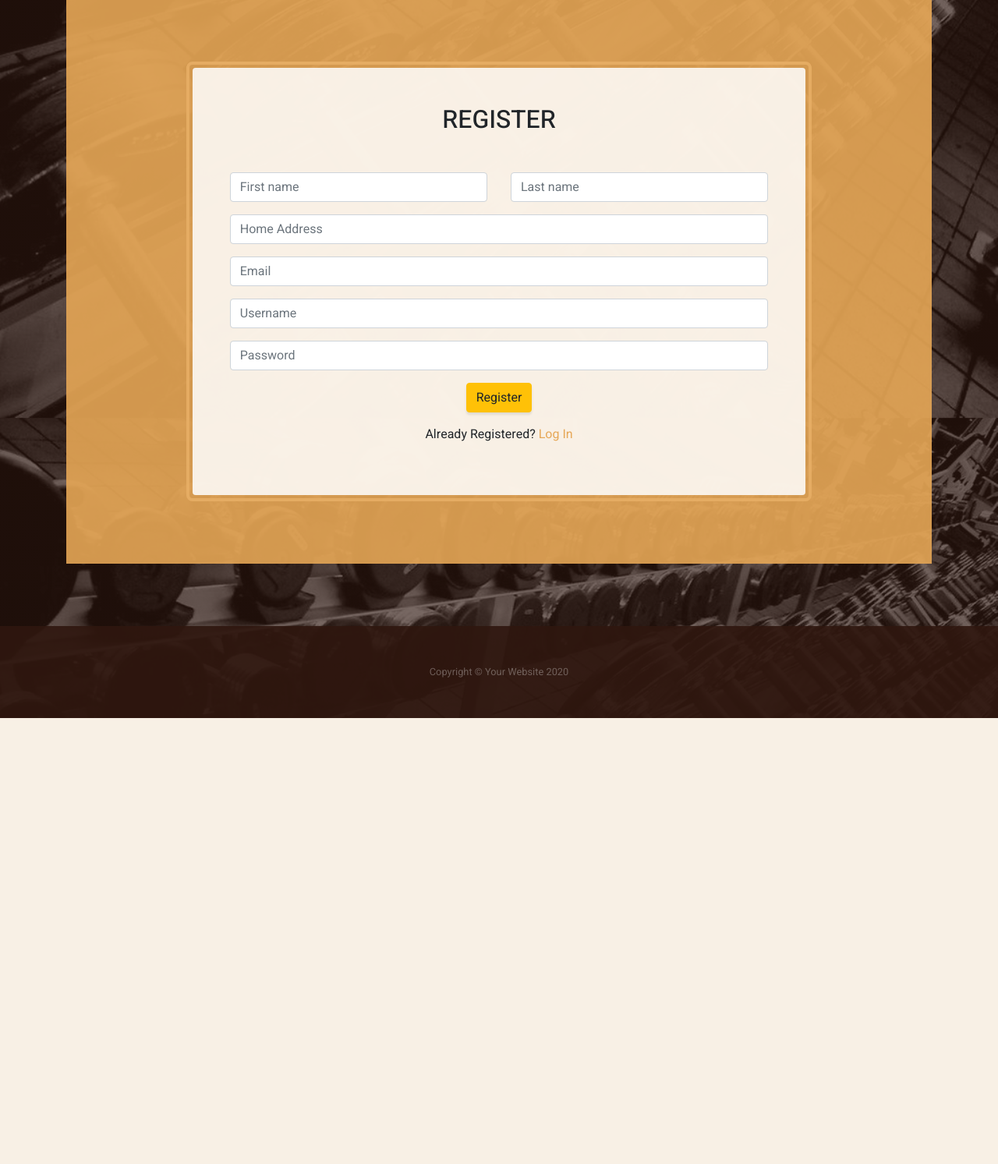
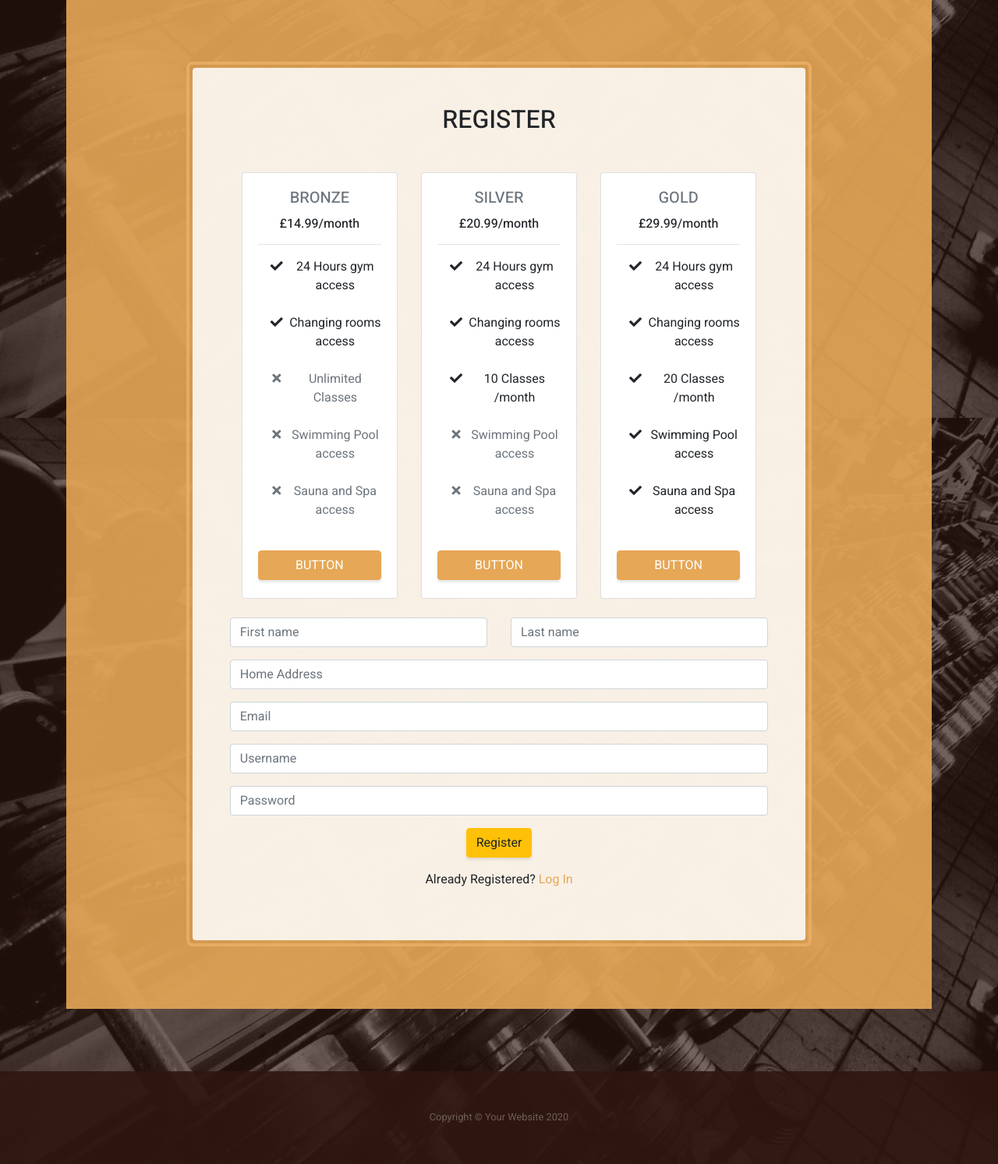
Before and after one commit to MannyBinning/simply-fitness, a Flask app: page /register in a window 1280 px wide. Shown: the part 424-1917 px from the top of the page at 78% size. Before the commit the page ends 1345 px from the top, so only its background shows below. Run offline with Flask 2, Linux system fonts and the light colour scheme; some libraries are stand-ins or nearby versions.

Commit message:
updated register page with subscription snippet

```diff
--- a/templates/register.html
+++ b/templates/register.html
@@ -10,6 +10,66 @@
                     <h2 class="section-heading mb-5 section-heading-lower"> REGISTER </h2>
                     <!--Form to register-->
                     <form method="POST" action="{{ url_for('register') }}">
+                        <!--Subscription-->
+                        <div class="container">
+                            <div class="row">
+                                <!-- Bronze Tier -->
+                                <div class="col-lg-4">
+                                    <div class="card mb-5 mb-lg-0">
+                                        <div class="card-body">
+                                            <h5 class="card-title text-muted text-uppercase text-center">Bronze</h5>
+                                            <h6 class="card-price text-center">£14.99/month</h6>
+                                            <hr>
+                                            <ul class="fa-ul">
+                                                <li><span class="fa-li"><i class="fas fa-check"></i></span>24 Hours gym access</li><br>
+                                                <li><span class="fa-li"><i class="fas fa-check"></i></span>Changing rooms access</li><br>
+                                                <li class="text-muted"><span class="fa-li"><i class="fas fa-times"></i></span> Unlimited Classes </li><br>
+                                                <li class="text-muted"><span class="fa-li"><i class="fas fa-times"></i></span>Swimming Pool access</li><br>
+                                                <li class="text-muted"><span class="fa-li"><i class="fas fa-times"></i></span>Sauna and Spa access</li><br>
+                                            </ul>
+                                            <a href="#" class="btn btn-block btn-primary text-uppercase">Button</a>
+                                        </div>
+                                    </div>
+                                </div>
+                                <!-- Silver Tier -->
+                                <div class="col-lg-4">
+                                    <div class="card mb-5 mb-lg-0">
+                                        <div class="card-body">
+                                            <h5 class="card-title text-muted text-uppercase text-center">Silver</h5>
+                                            <h6 class="card-price text-center">£20.99/month</h6>
+                                            <hr>
+                                            <ul class="fa-ul">
+                                                <li><span class="fa-li"><i class="fas fa-check"></i></span>24 Hours gym access</li><br>
+                                                <li><span class="fa-li"><i class="fas fa-check"></i></span>Changing rooms access</li><br>
+                                                <li><span class="fa-li"><i class="fas fa-check"></i></span>10 Classes /month</li><br>
+                                                <li class="text-muted"><span class="fa-li"><i class="fas fa-times"></i></span>Swimming Pool access</li><br>
+                                                <li class="text-muted"><span class="fa-li"><i class="fas fa-times"></i></span>Sauna and Spa access</li><br>
+                                            </ul>
+                                            <a href="#" class="btn btn-block btn-primary text-uppercase">Button</a>
+                                        </div>
+                                    </div>
+                                </div>
+                                <!-- Gold Tier -->
+                                <div class="col-lg-4">
+                                    <div class="card">
+                                        <div class="card-body">
+                                            <h5 class="card-title text-muted text-uppercase text-center">Gold</h5>
+                                            <h6 class="card-price text-center">£29.99/month</h6>
+                                            <hr>
+                                            <ul class="fa-ul">
+                                                <li><span class="fa-li"><i class="fas fa-check"></i></span>24 Hours gym access</li><br>
+                                                <li><span class="fa-li"><i class="fas fa-check"></i></span>Changing rooms access</li><br>
+                                                <li><span class="fa-li"><i class="fas fa-check"></i></span>20 Classes /month</li><br>
+                                                <li><span class="fa-li"><i class="fas fa-check"></i></span>Swimming Pool access</li><br>
+                                                <li><span class="fa-li"><i class="fas fa-check"></i></span>Sauna and Spa access</li><br>
+                                            </ul>
+                                            <a href="#" class="btn btn-block btn-primary text-uppercase">Button</a>
+                                        </div>
+                                    </div>
+                                </div>
+                            </div>
+                        </div>
+                        <br>
                         <!--First Name and Last Name-->
                         <div class="form-group row">
                             <div class="col">
```
